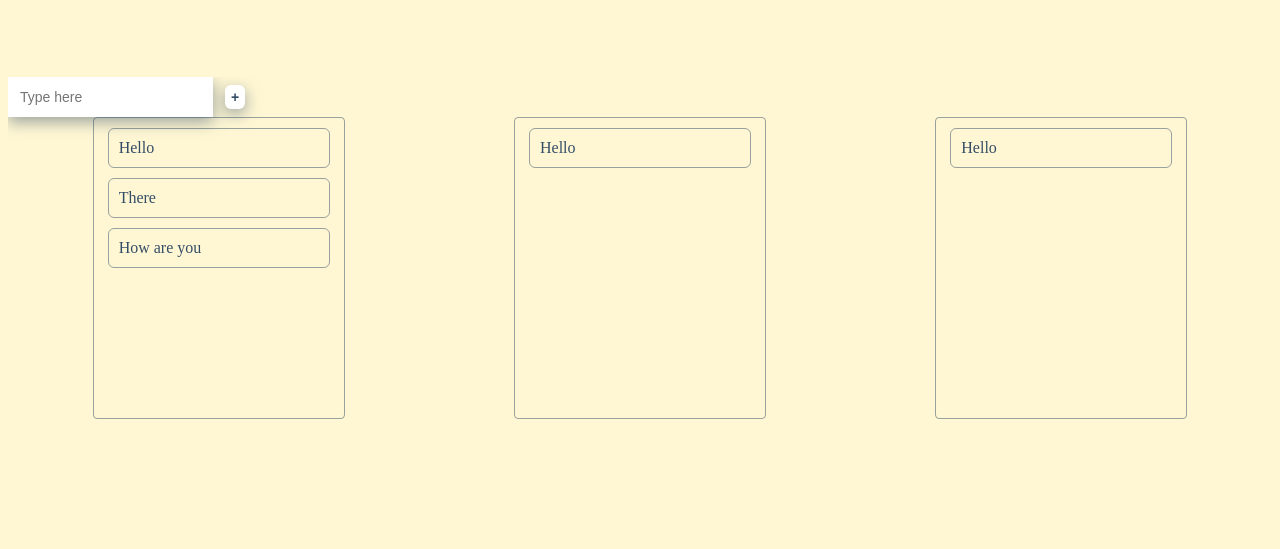
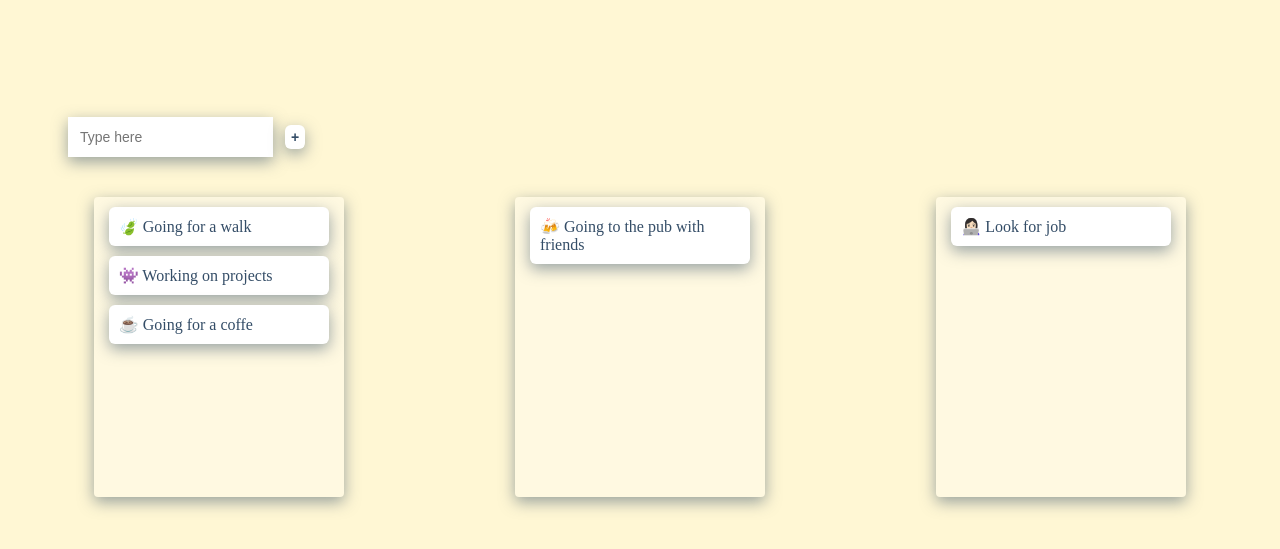
Before and after one commit to Soniafra93/Kanban_board, a plain HTML site: page index.html in a window 1280 px wide. Shown: the part 109-658 px from the top of the page. Drawn offline with Linux system fonts and the light colour scheme; a web font is replaced by a local one.

Commit message:
updated front end

```diff
--- a/index.html
+++ b/index.html
@@ -23,15 +23,15 @@
       </form>
       <div class="lanes">
         <div class="swim-lane" id="todo-lane">
-          <p class="task" draggable="true">Hello</p>
-          <p class="task" draggable="true">There</p>
-          <p class="task" draggable="true">How are you</p>
+          <p class="task" draggable="true">🍃 Going for a walk</p>
+          <p class="task" draggable="true">👾 Working on projects</p>
+          <p class="task" draggable="true">☕️ Going for a coffe</p>
         </div>
         <div class="swim-lane">
-          <p class="task" draggable="true">Hello</p>
+          <p class="task" draggable="true">🍻 Going to the pub with friends</p>
         </div>
         <div class="swim-lane">
-          <p class="task" draggable="true">Hello</p>
+          <p class="task" draggable="true">👩🏻‍💻 Look for job</p>
         </div>
       </div>
     </div>
--- a/style.css
+++ b/style.css
@@ -21,7 +21,9 @@ body {
   width: 250px;
   height: 300px;
   margin: auto;
-  border: 1px solid rgba(52, 77, 103, 0.5);
+  border: none;
+  box-shadow: 0px 5px 15px rgba(52, 77, 103, 0.5);
+  background-color: #fff9e1;
   border-radius: 4px;
 }
 
@@ -29,6 +31,10 @@ body {
   width: 100%;
   height: 100vh;
   overflow: scroll;
+}
+
+#todo-form {
+  margin: 40px 60px;
 }
 
 #todo-form input {
@@ -56,9 +62,11 @@ body {
 .task {
   padding: 10px;
   margin: 10px auto;
-  border: 1px solid rgba(52, 77, 103, 0.5);
+  border: none;
+  box-shadow: 0px 5px 15px rgba(52, 77, 103, 0.5);
   border-radius: 6px;
   width: 80%;
+  background-color: white;
 }
 
 p {
```
